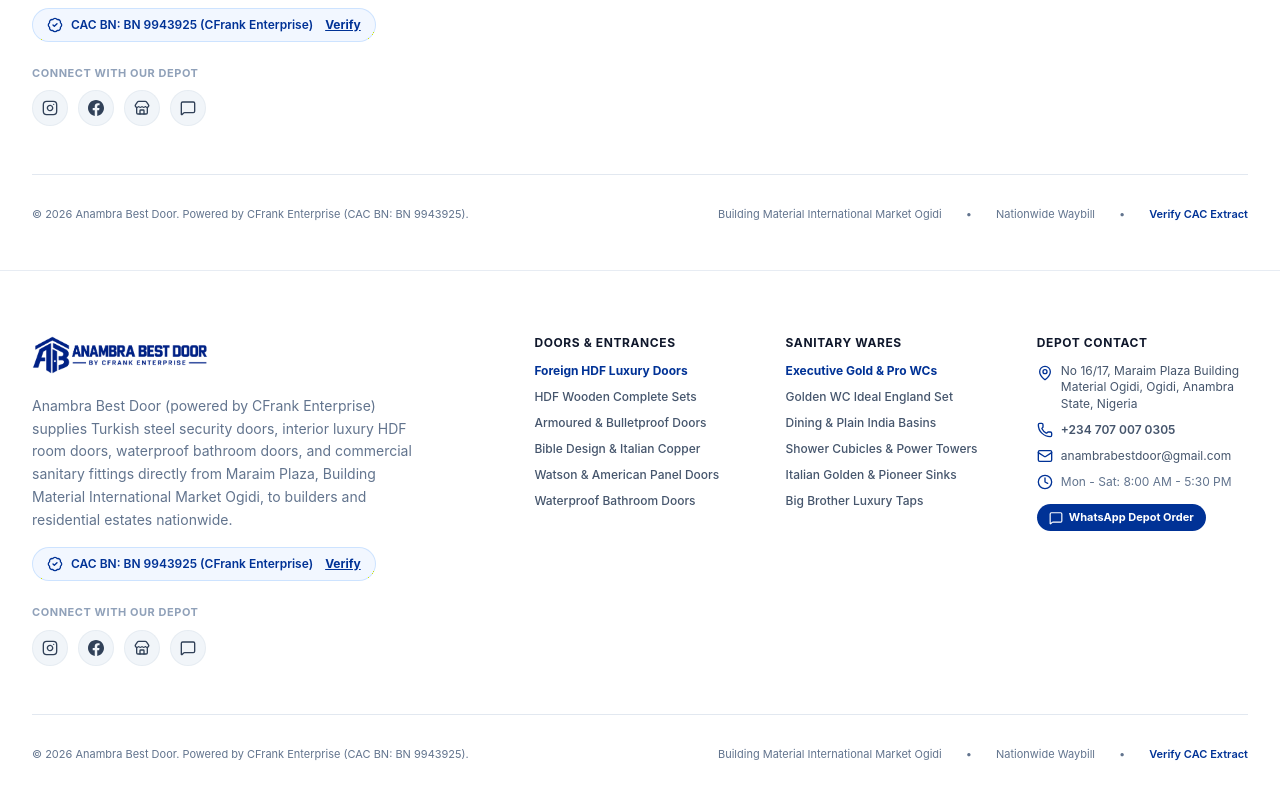
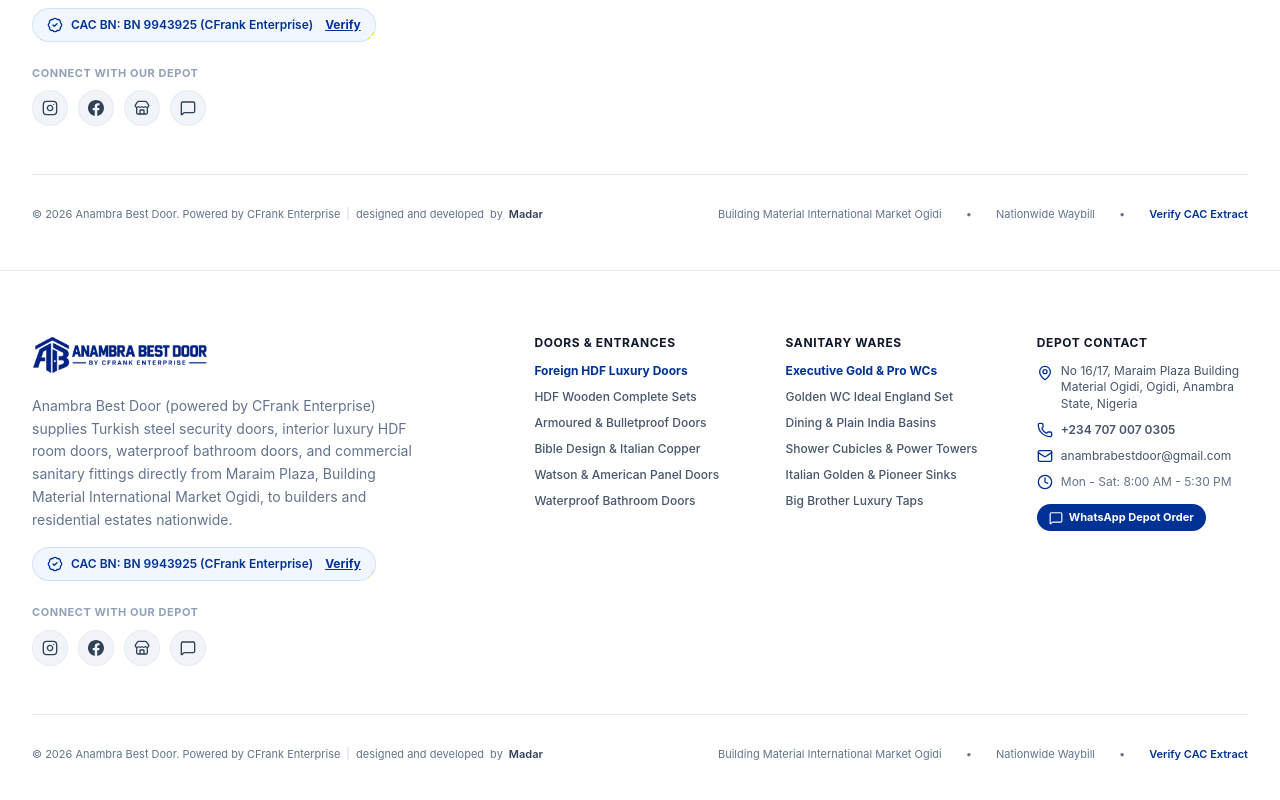
Before and after one commit to anambrabestdoor/cfrankgroup, a Next.js app: page /tracking in a window 1280 px wide. Shown: the part 1074-1874 px from the top of the page. Built offline with nearby package versions, Linux system fonts and the light colour scheme; no server answers.

Commit message:
Update footer credits: powered by CFrank Enterprise, designed and developed by Madar

```diff
--- a/app/components/Footer.tsx
+++ b/app/components/Footer.tsx
@@ -221,8 +221,26 @@ export default function Footer() {
 
         {/* Bottom Attribution Line (Duevy Style) */}
         <div className="pt-8 border-t border-slate-200 flex flex-col sm:flex-row items-center justify-between gap-4 text-[11px] text-slate-500">
-          <div>
-            © {new Date().getFullYear()} Anambra Best Door. Powered by {settings.parentCompany} (CAC BN: {settings.cacNumber}).
+          <div className="flex flex-wrap items-center gap-1.5">
+            <span>© 2026 Anambra Best Door. Powered by CFrank Enterprise</span>
+            <span className="text-slate-300">|</span>
+            <a
+              href="https://kator.vercel.app"
+              target="_blank"
+              rel="noopener noreferrer"
+              className="hover:text-[#003296] transition-colors hover:underline"
+            >
+              designed and developed
+            </a>
+            <span>by</span>
+            <a
+              href="https://usemadar.top"
+              target="_blank"
+              rel="noopener noreferrer"
+              className="text-slate-700 hover:text-[#003296] font-semibold transition-colors hover:underline"
+            >
+              Madar
+            </a>
           </div>
           <div className="flex flex-wrap items-center gap-4 sm:gap-6">
             <span>Building Material International Market Ogidi</span>
```
